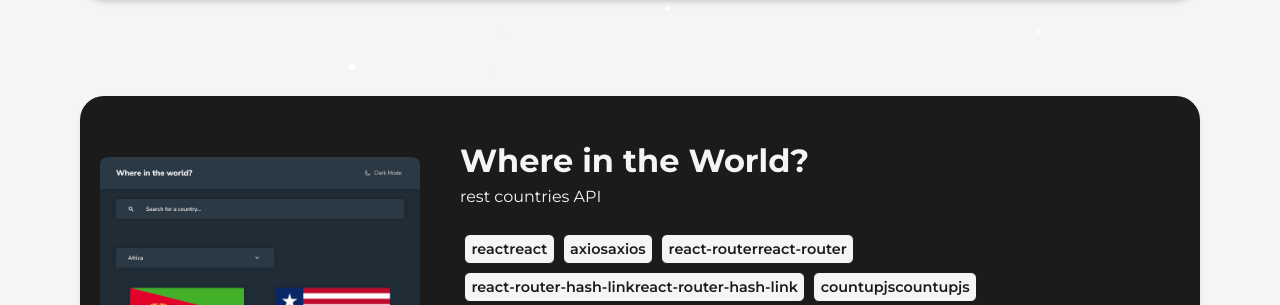
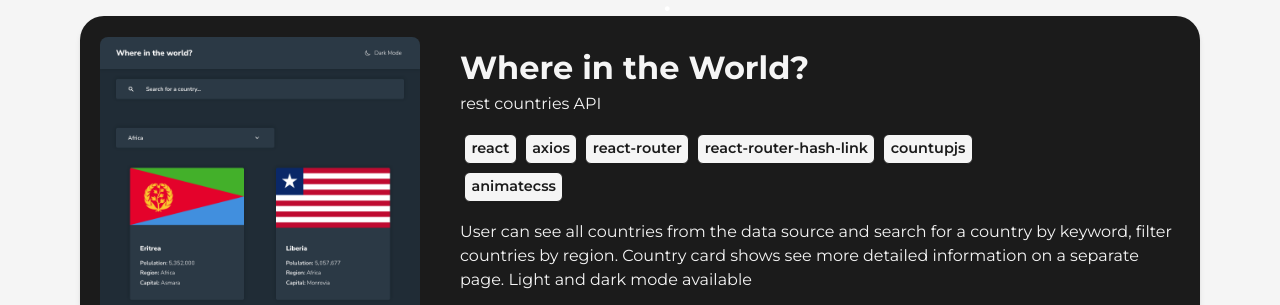
Before and after one commit to peiyi-c/portfolio_ss24, an Astro site: page /projects in a window 1280 px wide. Shown: the part 820-1125 px from the top of the page. Built offline with nearby package versions, Linux system fonts and the light colour scheme; Astro itself is replaced by a stand-in of ours.

Commit message:
update props type

```diff
--- a/src/components/CodeItem.tsx
+++ b/src/components/CodeItem.tsx
@@ -1,9 +1,5 @@
 type CodeNameProps<T> = {
   itemName: T;
-  // liClass: T;
-  // spanClass?: T;
-  // liClass: T;
-  // spanClass?: T;
 };
 
 const CodeItem = ({ itemName }: CodeNameProps<string>) => {
@@ -12,7 +8,6 @@ const CodeItem = ({ itemName }: CodeNameProps<string>) => {
       className={`my-1 mx-1 px-[0.3rem] py-[0.1rem] md:px-[0.4rem] md:py-[0.2rem] text-[0.7rem] sm:text-[0.8rem] md:text-[0.9rem] font-semibold inline-block rounded-md shadow-sm ${itemName} z-10 bg-light border-[1px] border-dark dark:border-light dark:bg-black`}
     >
       <span className={`text-dark dark:text-light`}>{itemName}</span>
-      <span className={`text-dark dark:text-light`}>{itemName}</span>
     </li>
   );
 };
```
